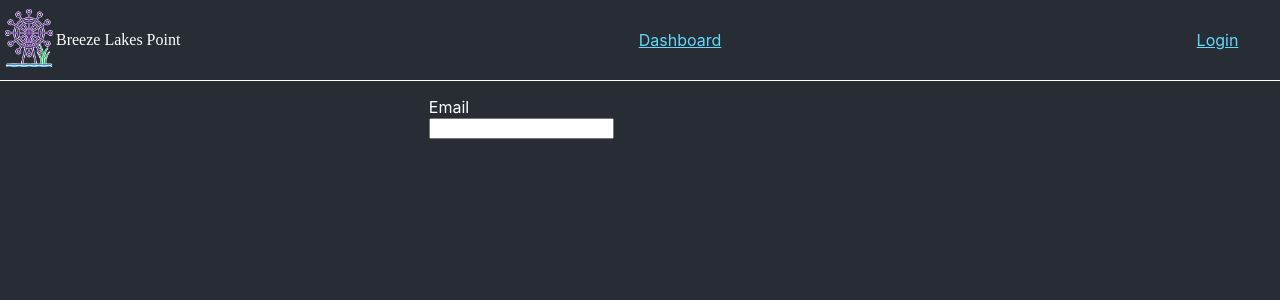
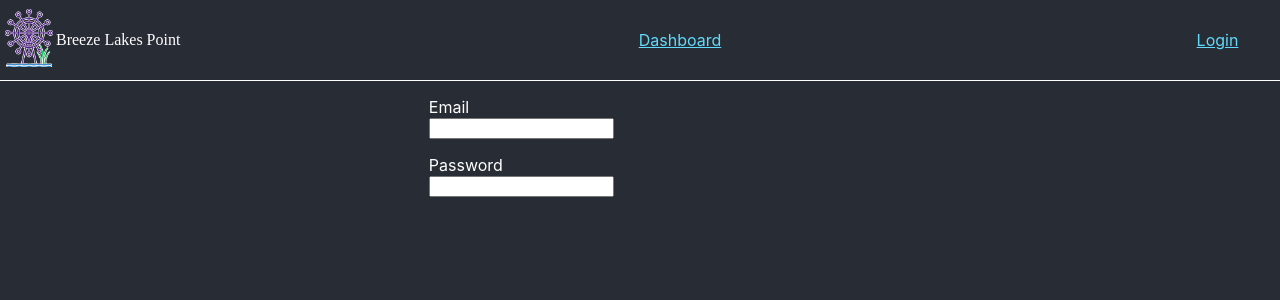
Before and after one commit to kristenkinnearohlmann/breeze-lakes-point-frontend, a React (Create React App) app: page /login in a window 1280 px wide. Shown: the top 300 px of the page. Built offline with nearby package versions, Linux system fonts and the light colour scheme; a web font is replaced by a local one.

Commit message:
Completed basic login form

```diff
--- a/src/components/Login.js
+++ b/src/components/Login.js
@@ -17,6 +17,10 @@ class Login extends Component {
                         <label name="email">Email</label><br/>
                         <input type="text" />
                     </p>
+                    <p>
+                        <label name="password">Password</label><br/>
+                        <input type="password" />
+                    </p>
                 </form>
             </div>
         )
```
